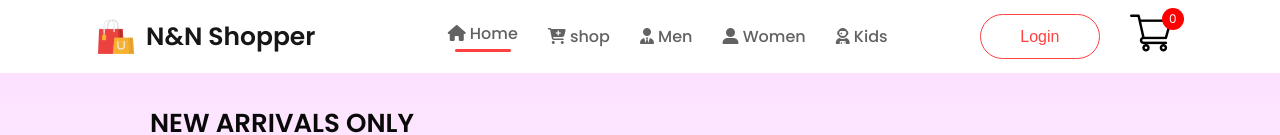
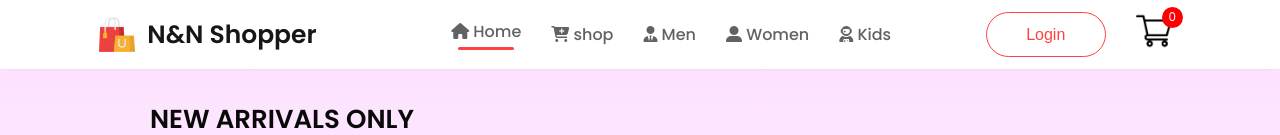
Before and after one commit to NahidHasan131/E-commerce, a React (Create React App) app in the folder frontend/: page / in a window 1280 px wide. Shown: the top 135 px of the page. Built offline with nearby package versions, Linux system fonts and the light colour scheme.

Commit message:
navbar main css

```diff
--- a/frontend/src/Components/Navbar/Navbar.css
+++ b/frontend/src/Components/Navbar/Navbar.css
@@ -1,19 +1,26 @@
 .navbar{
     display: flex;
     justify-content: space-around;
-    padding: 15px 0px;
-    box-shadow: 0 1px 3px -2px black;
+    padding: 12px 0px;
+    box-shadow: 0 1px 3px -2px rgb(194, 193, 193);
     align-items: center;
+    position: sticky;
+    top: 0;
+    left: 0;
+    background-color: white;
+    z-index: 999;
 }
 .nav-logo{
     display: flex;
     align-items: center;
     gap: 10px;
 }
-
+.nav-logo img{
+    width: 54px;
+}
 .nav-logo p{
     color: #171717;
-    font-size: 38px;
+    font-size: 35px;
     font-weight: 600;
 }
 .nav-menu{
@@ -22,7 +29,7 @@
     gap: 50px;
     list-style: none;
     color: #626262;
-    font-size: 20px;
+    font-size: 18px;
     font-weight: 500;
 }
 
@@ -60,8 +67,8 @@
 }
 
 .nav-login-cart button{
-    width: 157px;
-    height: 58px;
+    width: 150px;
+    height: 48px;
     outline: none;
     border: 1px solid #FF4141;
     border-radius: 75px;
@@ -70,7 +77,7 @@
     -ms-border-radius: 75px;
     -o-border-radius: 75px;
     color: #FF4141;
-    font-size: 20px;
+    font-size: 18px;
     font-weight: 500;
     background: white;
     cursor: pointer;
@@ -88,9 +95,12 @@
     background-color: #FF4141 !important;
     color: white !important;
 }
+.nav-login-cart img{
+    width: 36px;
+}
 .nav-cart-count{
-    width: 22px;
-    height: 22px;
+    width: 21px;
+    height: 21px;
     display: flex;
     justify-content: center;
     align-items: center;
```
